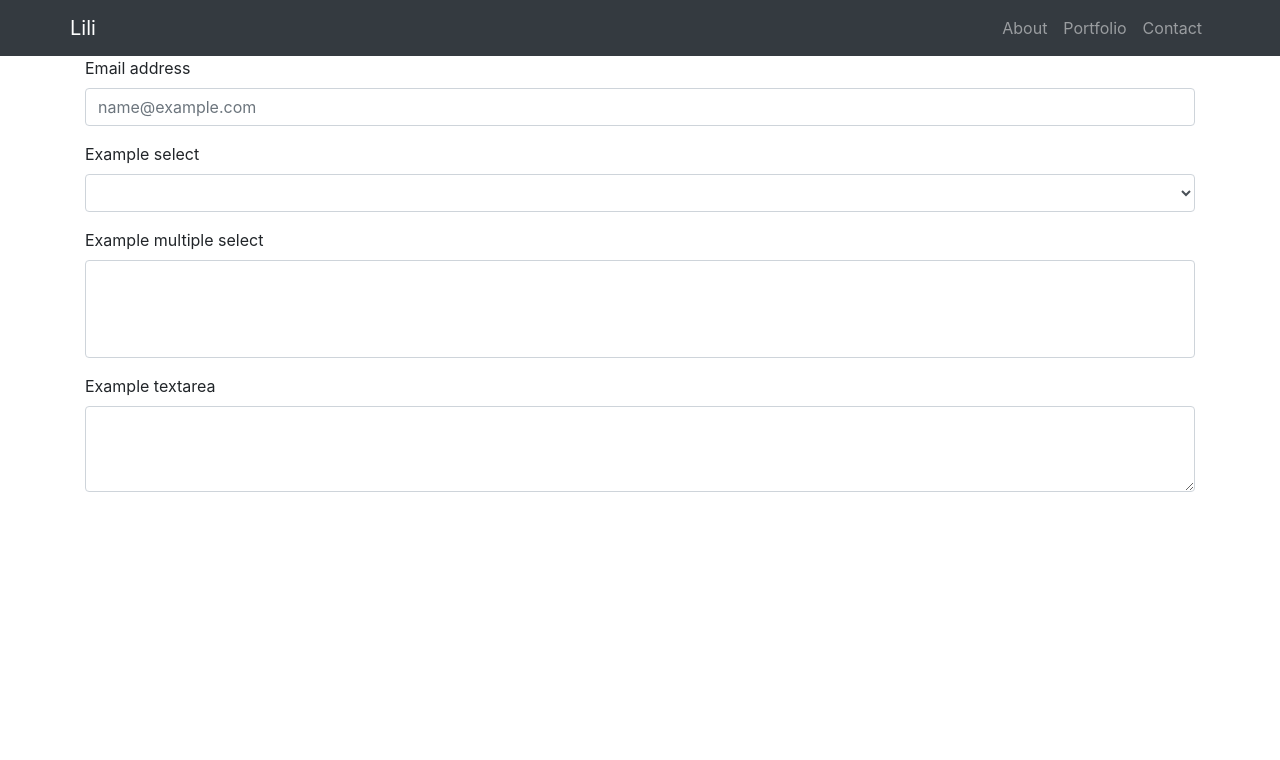
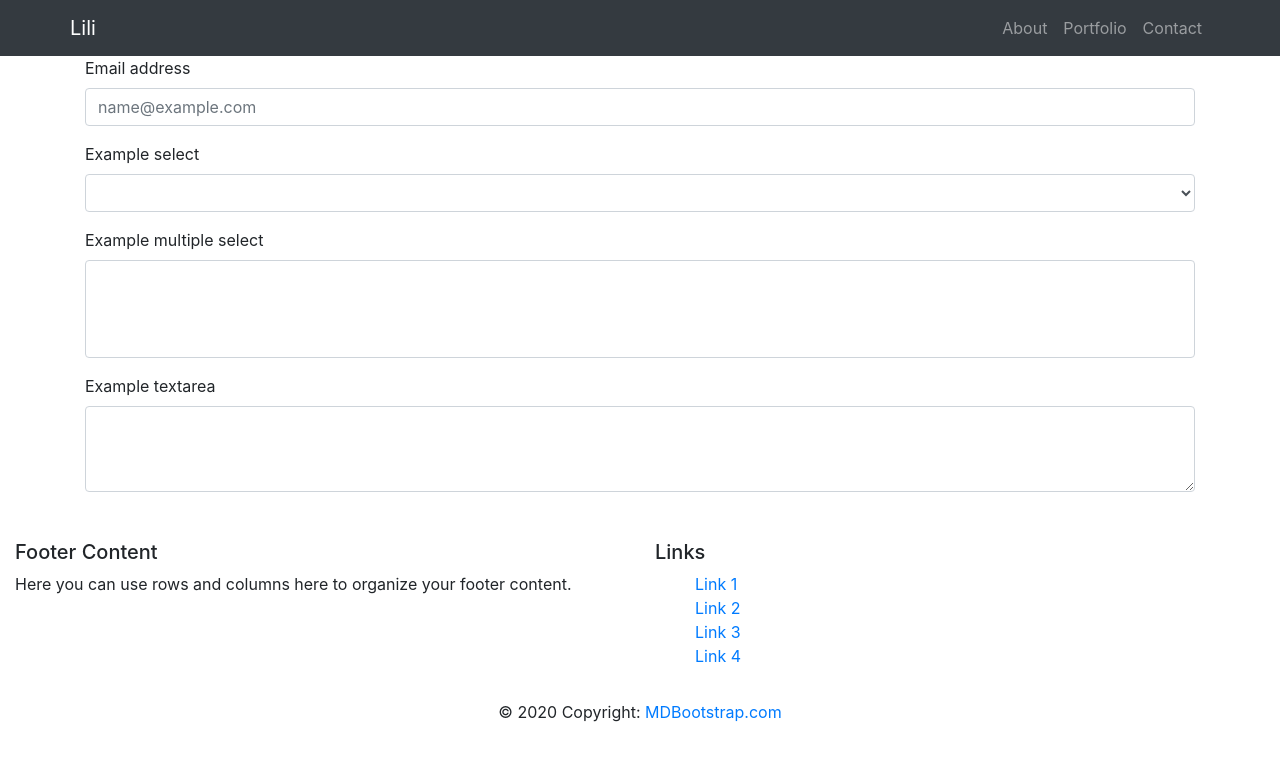
Before and after one commit to liliko84/react-portfolio, a React (Create React App) app in the folder client/: page /contact in a window 1280 px wide. Shown: the top 760 px of the page. Built offline with nearby package versions, Linux system fonts and the light colour scheme.

Commit message:
all files

```diff
--- a/client/src/App.jsx
+++ b/client/src/App.jsx
@@ -3,7 +3,7 @@
 import { Home, Contact, Portfolio } from './pages';
 import Nav from './components/Nav';
 import { Container } from 'react-bootstrap';
-/* import Footer from './components/Footer' */
+import FooterPage from './components/FooterPage'
 
 // import Container from "react-bootstrap/Container";
 // import Navbar from "react-bootstrapNavbar";
@@ -18,39 +18,8 @@
         <Route exact path="/portfolio" component={Portfolio} />
         <Route exact path="/contact" component={Contact} />
       </Container>
-</Router>
+      <FooterPage />
+    </Router>
   )
-    /*   function App() {
-  return (
-    <Router>
-      <Footer>
-      <Container>
-        <Route exact path="/" component={Home} />
-        <Route exact path="/portfolio" component={Portfolio} />
-        <Route exact path="/contact" component={Contact} />
-      </Container>
-       */
-
-      {/* <Container className="p-0" fluid={true}>
-          <Navbar classname="border-bottom">
-            <Navbar.Brand>Portfolio</Navbar.Brand>
-            <Navbar.Toggle className="border-0" aria-controls="navbar-toggle" />
-            <Navbar.Collapse id="navbar-toggle">
-              <Nav className="ml-auto">
-                <link classname="nav-link" to="/">Home</link>
-                <link classname="nav-link" to="/">About</link>
-                <link classname="nav-link" to="/">Contact</link>
-
-              </Nav>
-            </Navbar.Collapse>
-          </Navbar>
-        </Container> */}
-
- /*        </Footer>
-    </Router>
-  ); */
-
-      }
-
-
-export default App;
+}
+export default App
--- /dev/null
+++ b/client/src/components/FooterPage.jsx
@@ -0,0 +1,44 @@
+import React from "react";
+import { MDBCol, MDBContainer, MDBRow, MDBFooter } from "mdbreact";
+
+const FooterPage = () => {
+  return (
+    <MDBFooter color="blue" className="font-small pt-4 mt-4">
+      <MDBContainer fluid className="text-center text-md-left">
+        <MDBRow>
+          <MDBCol md="6">
+            <h5 className="title">Footer Content</h5>
+            <p>
+              Here you can use rows and columns here to organize your footer
+              content.
+            </p>
+          </MDBCol>
+          <MDBCol md="6">
+            <h5 className="title">Links</h5>
+            <ul>
+              <li className="list-unstyled">
+                <a href="#!">Link 1</a>
+              </li>
+              <li className="list-unstyled">
+                <a href="#!">Link 2</a>
+              </li>
+              <li className="list-unstyled">
+                <a href="#!">Link 3</a>
+              </li>
+              <li className="list-unstyled">
+                <a href="#!">Link 4</a>
+              </li>
+            </ul>
+          </MDBCol>
+        </MDBRow>
+      </MDBContainer>
+      <div className="footer-copyright text-center py-3">
+        <MDBContainer fluid>
+          &copy; {new Date().getFullYear()} Copyright: <a href="https://www.mdbootstrap.com"> MDBootstrap.com </a>
+        </MDBContainer>
+      </div>
+    </MDBFooter>
+  );
+}
+
+export default FooterPage;
--- a/package.json
+++ b/package.json
@@ -20,6 +20,7 @@
   },
   "dependencies": {
     "express": "^4.16.3",
-    "if-env": "^1.0.4"
+    "if-env": "^1.0.4",
+    "mdbreact": "^4.25.6"
   }
 }
```
Also changed, not shown: 1 other file (tests, documents, lock files or other folders).
